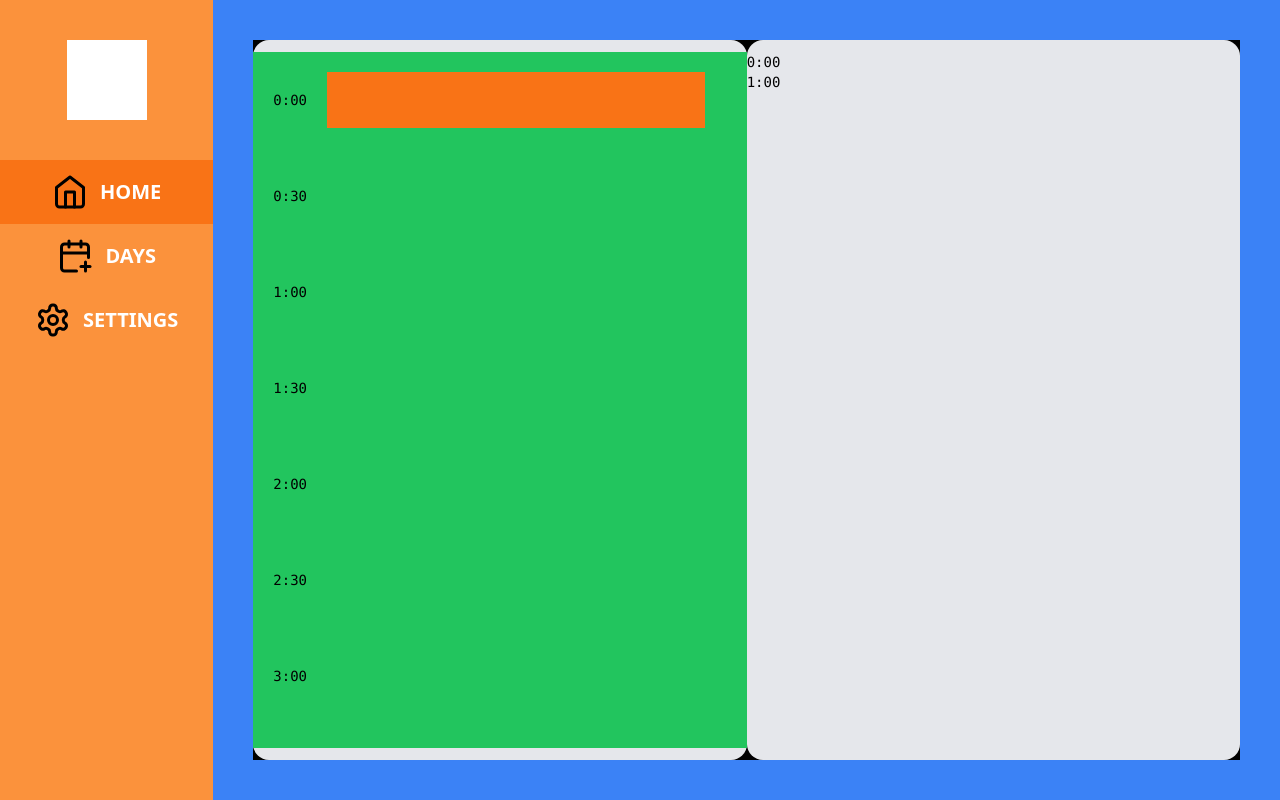
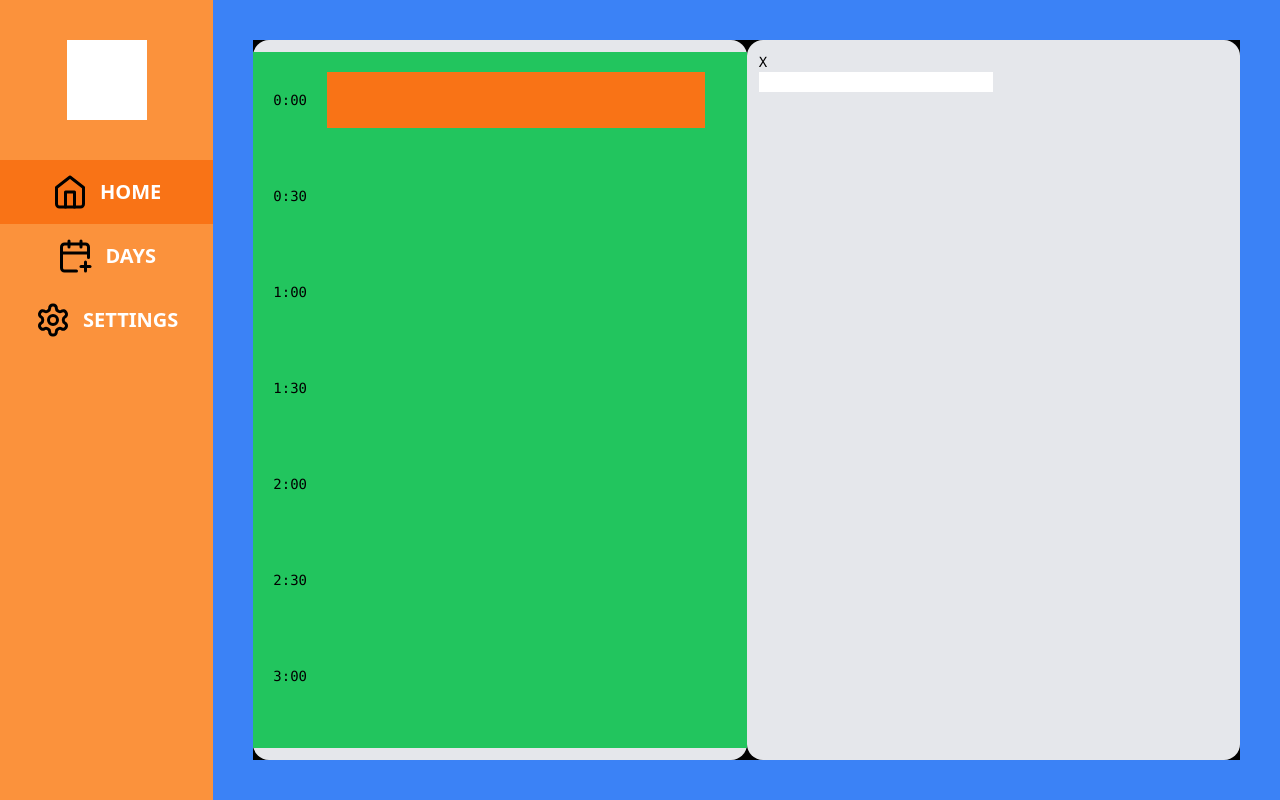
Before and after one commit to ouckah/one-day, a Next.js app: page / in a window 1280 px wide. Both pictures are taken after a click on the button "0:00". Built offline with nearby package versions, Linux system fonts and the light colour scheme.

Commit message:
🐛 fixed add appointment

```diff
--- a/components/Day Scheduler/index.tsx
+++ b/components/Day Scheduler/index.tsx
@@ -62,6 +62,7 @@ export const DayScheduler = () => {
     // TODO: to reflect the changes on the right side of component.
     const addAppointment = (appointment: { [key: string]: { start: string; end: string } }) => {
         const startTime = Object.keys(appointment)[0]; // Extract the start time from the keys of the appointment object
+        const appointmentContent = appointment[startTime];
 
         // Update the startTimes array with the new start time
         const updatedStartTimes = [...state.startTimes, startTime];
@@ -78,7 +79,7 @@ export const DayScheduler = () => {
             startTimes: updatedStartTimes,
         });
 
-        selectAppointment(startTime);
+        setSelected(appointmentContent);
     };
 
     const selectAppointment = (key: string) => {
@@ -86,9 +87,13 @@ export const DayScheduler = () => {
         setSelected(appointment);
     }
 
+    const clearSelectedAppointment = () => {
+        setSelected({start: '', end: ''});
+    }
+
     useEffect(() => {
-        console.log(selected);
-    }, [selected]);
+        selected ? (selectAppointment(selected.start)) : (null)
+    }, [selected])
 
     return (
         <>
@@ -116,13 +121,13 @@ export const DayScheduler = () => {
                     </div>
                 </div>
 
-                <div className="flex flex-col w-1/2 h-full bg-gray-200 rounded-2xl py-3">
+                <div className="flex flex-col justify-start items-start w-1/2 h-full bg-gray-200 rounded-2xl p-3">
                     {
                         selected ? (
                             <>
 
-                                <h1>{selected.start}</h1>
-                                <h1>{selected.end}</h1>
+                                <button onClick={clearSelectedAppointment}>X</button>
+                                <input className="w-1/2"/>
 
                             </>
                         ) : (
```
Lines whose indentation alone changed are shown as unchanged.
